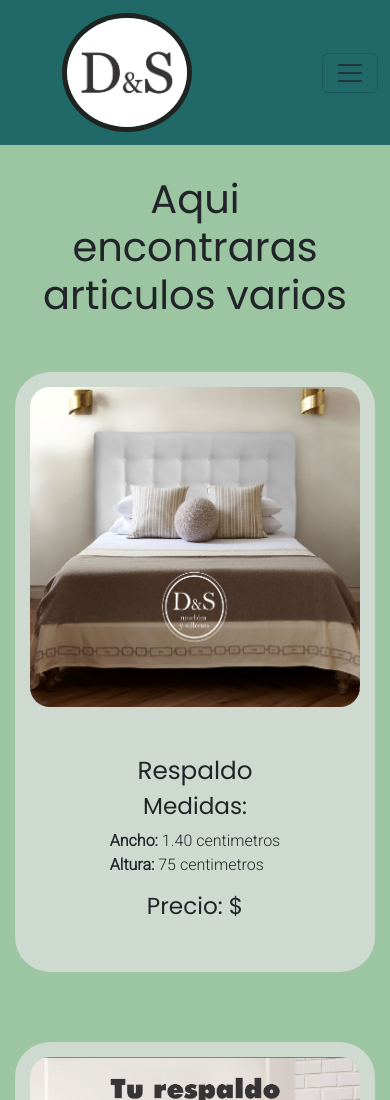
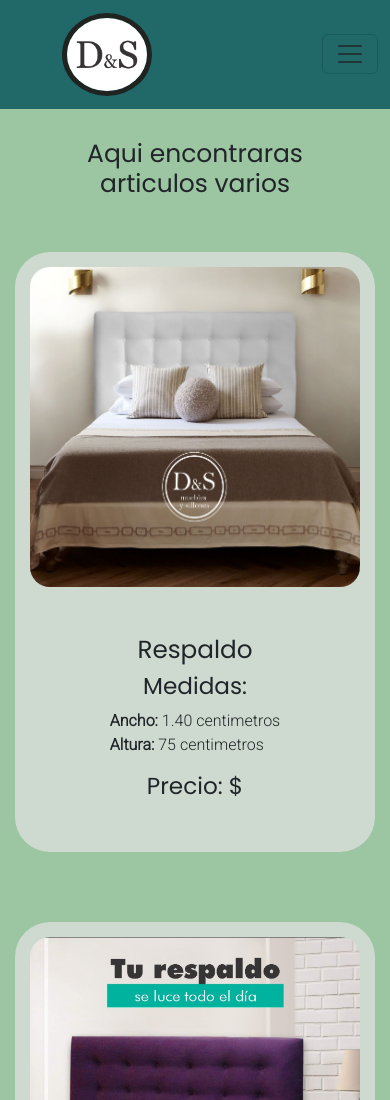
Before and after one commit to IvanSili/EntregaFinal-Sili, a plain HTML site: page paginas/otros.html in a window 390 px wide. Shown: the top 1100 px of the page. Drawn offline with nearby package versions, Linux system fonts and the light colour scheme.

Commit message:
MiSegundaPre-Entrega-2

```diff
--- a/css/style.css
+++ b/css/style.css
@@ -299,6 +299,15 @@ footer h3 {
 
 /*MAIN PARA MENOS DE 768PX*/
 
+.logo-empresa-header {
+    width: 90px;
+}
+
+main h1 {
+    font-size: 25px;
+}
+
+
 main section article {
     margin: 15px;
 }
```
